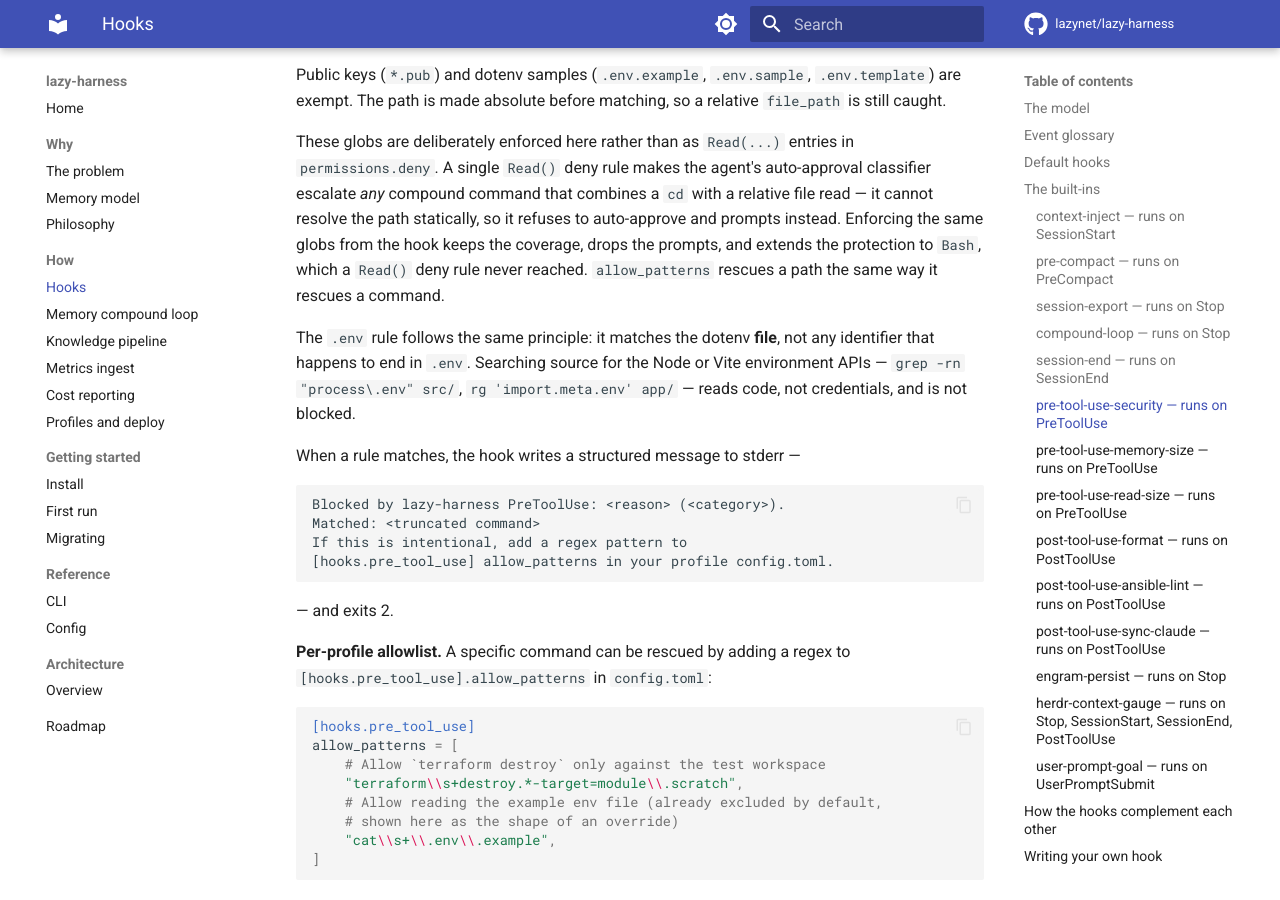
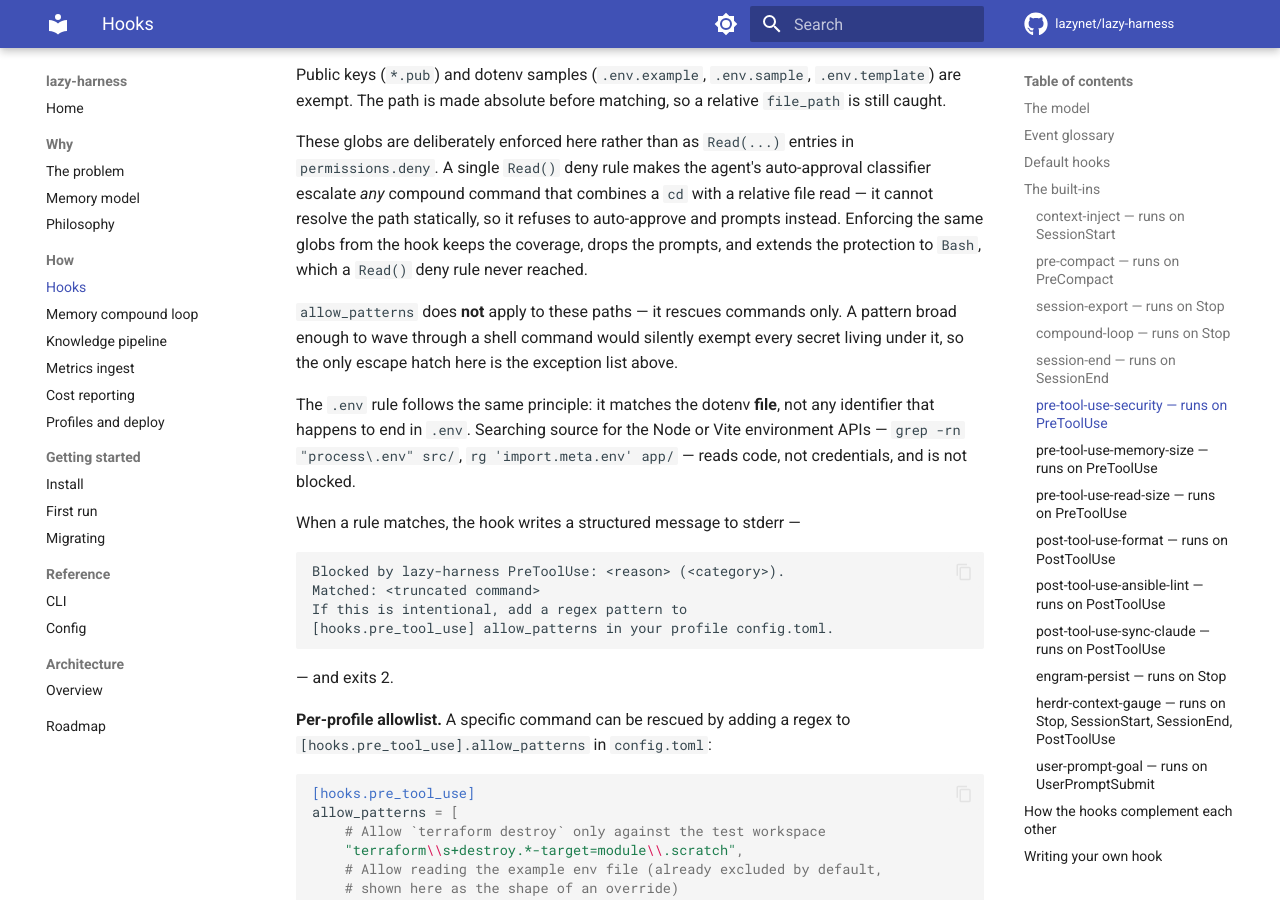
Before and after one commit to lazynet/lazy-harness, an MkDocs documentation site: the page built from docs/how/hooks.md, in a window 1280 px wide and 900 px high, scrolled down 9997 px. Built offline with MkDocs 1.6.1 and Material for MkDocs 9.7.7, drawn with Linux system fonts in a browser that asks for light colours; comment, search, counter and statistics services are not loaded.

Commit message:
fix: do not let command allow_patterns rescue secret paths
allow_patterns exists to rescue shell commands. Reusing it for file-tool paths
meant a pattern broad enough to be useful for a command silently exempted every
secret under it: this repo's own '\\.worktrees/' entry waved through
.worktrees/<wt>/secrets/prod.yaml.

Paths are now rescued only by SECRET_PATH_EXCEPTIONS.

```diff
--- a/docs/how/hooks.md
+++ b/docs/how/hooks.md
@@ -253,8 +253,12 @@ classifier escalate *any* compound command that combines a `cd` with a relative
 file read — it cannot resolve the path statically, so it refuses to auto-approve
 and prompts instead. Enforcing the same globs from the hook keeps the coverage,
 drops the prompts, and extends the protection to `Bash`, which a `Read()` deny
-rule never reached. `allow_patterns` rescues a path the same way it rescues a
-command.
+rule never reached.
+
+`allow_patterns` does **not** apply to these paths — it rescues commands only. A
+pattern broad enough to wave through a shell command would silently exempt every
+secret living under it, so the only escape hatch here is the exception list
+above.
 
 The `.env` rule follows the same principle: it matches the dotenv **file**, not any identifier that happens to end in `.env`. Searching source for the Node or Vite environment APIs — `grep -rn "process\.env" src/`, `rg 'import.meta.env' app/` — reads code, not credentials, and is not blocked.
 
```
Also changed, not shown: 2 other files.
